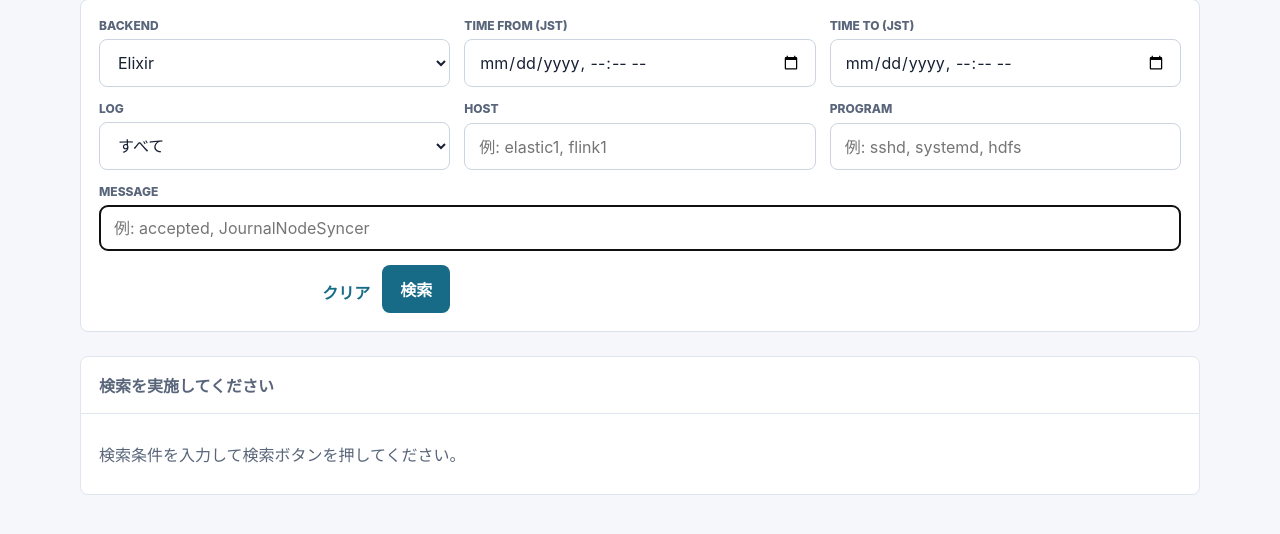
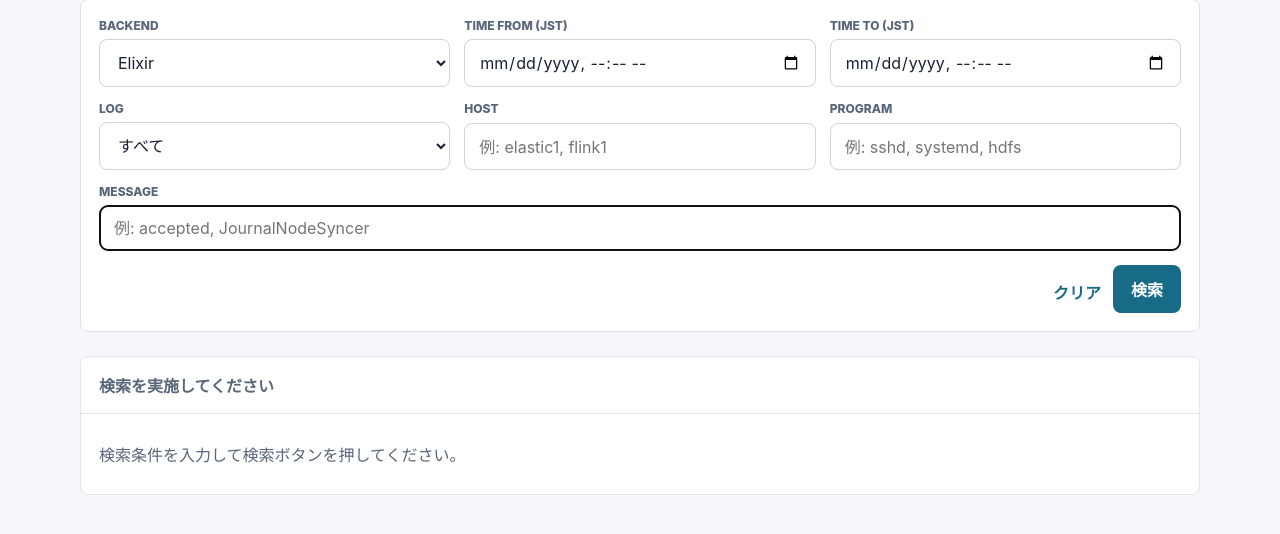
Before and after one commit to naritomo08/flask_elastic, a PHP site: page / in a window 1280 px wide. Shown: the part 174-708 px from the top of the page. Run offline with PHP 8.4, Linux system fonts and the light colour scheme.

Commit message:
検索ボタン配置修正

```diff
--- a/frontend/styles.css
+++ b/frontend/styles.css
@@ -82,6 +82,7 @@ h1 {
 }
 
 .search-actions {
+  grid-column: 1 / -1;
   display: flex;
   align-items: end;
   justify-content: end;
```
